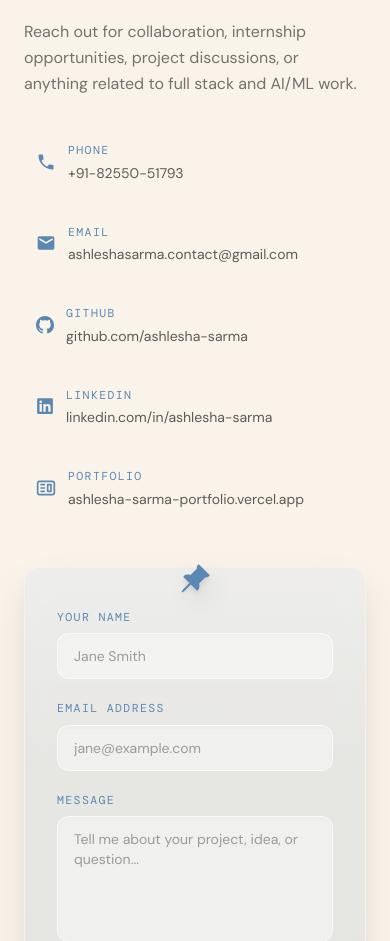
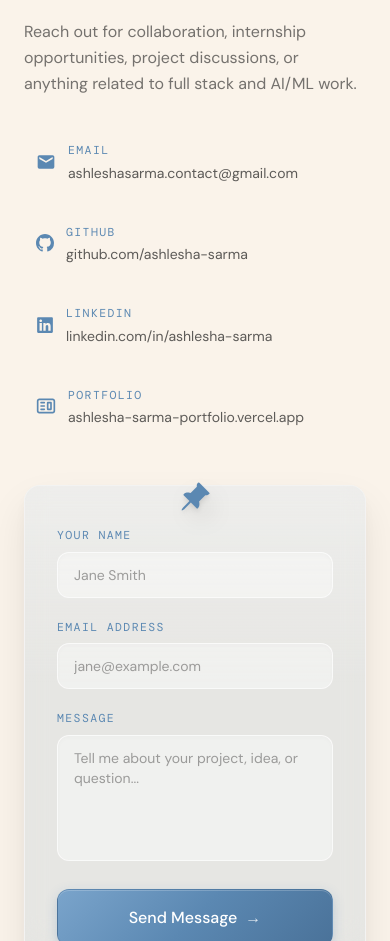
Before and after one commit to ashlesha-sarma/portfolio, a Next.js app: page / in a window 390 px wide. Shown: the part 7340-8281 px from the top of the page. Built offline with nearby package versions, Linux system fonts and the light colour scheme; a web font is replaced by a local one.

Commit message:
removed phone

```diff
--- a/components/sections/Contact.tsx
+++ b/components/sections/Contact.tsx
@@ -73,16 +73,6 @@ export default function Contact() {
             {/* Contact info */}
             <div className="space-y-4">
               {[
-                {
-                  icon: (
-                    <svg xmlns="http://www.w3.org/2000/svg" width="20" height="20" viewBox="0 0 24 24" fill="currentColor">
-                      <path d="M6.62,10.79C8.06,13.62 10.38,15.94 13.21,17.38L15.41,15.18C15.69,14.9 16.08,14.82 16.43,14.93C17.55,15.3 18.75,15.5 20,15.5A1,1 0 0,1 21,16.5V20A1,1 0 0,1 20,21A17,17 0 0,1 3,4A1,1 0 0,1 4,3H7.5A1,1 0 0,1 8.5,4C8.5,5.25 8.7,6.45 9.07,7.57C9.18,7.92 9.1,8.31 8.82,8.59L6.62,10.79Z"/>
-                    </svg>
-                  ),
-                  label: "Phone",
-                  value: "+91-82550-51793",
-                  href: "tel:+918255051793"
-                },
                 {
                   icon: (
                     <svg xmlns="http://www.w3.org/2000/svg" width="20" height="20" viewBox="0 0 24 24" fill="currentColor">
```
